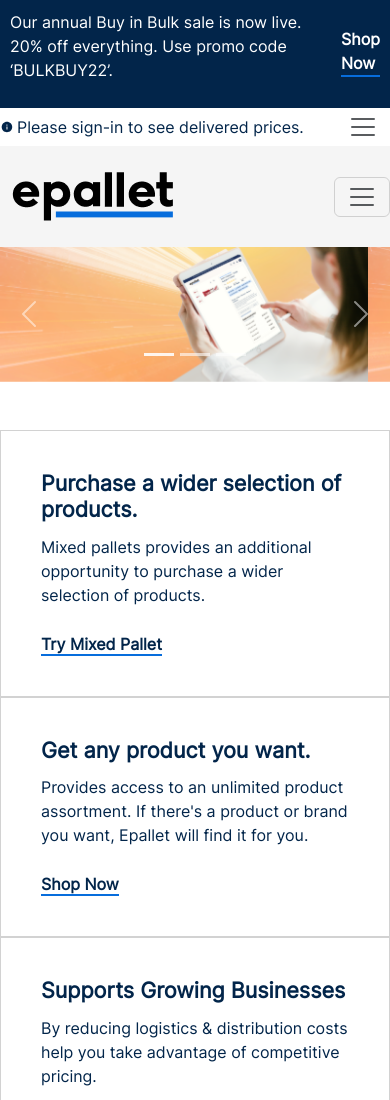
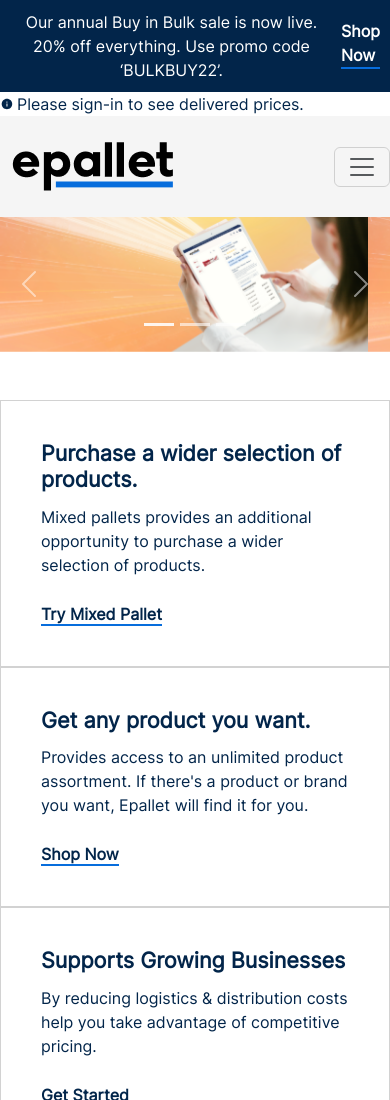
Before and after one commit to Ahmad-Qerem/task_1, a website: page index.html in a window 390 px wide. Shown: the top 1100 px of the page. Drawn offline with nearby package versions, Linux system fonts and the light colour scheme; files that its build step writes are made by us from their sources; files whose address does not match are found by name.

Commit message:
fix mobile view issue

```diff
--- a/index.html
+++ b/index.html
@@ -22,15 +22,15 @@
     <!-- header component -->
     <header>
       <div class="hederTitle">
-        <p class="fs-7">
+        <p class="m-0 fs-6 text-center">
           Our annual Buy in Bulk sale is now live. 20% off everything. Use promo
           code ‘BULKBUY22’.
         </p>
-        <a href="#">Shop Now</a>
+        <a class="d-lg-block d-sm-none" href="#">Shop Now</a>
       </div>
 
       <!-- nav 1-->
-      <nav class="container navbar navbar-expand-lg nav1 p-0">
+      <nav class="d-lg-flex d-sm-none container navbar navbar-expand-lg nav1 p-0">
         <div class="d-flex gap-1">
           <img src="/assets/images/icons/info.svg" />
           <div class="text-primary">
@@ -57,14 +57,6 @@
             </li>
           </ul>
         </div>
-
-        <button
-          class="navbar-toggler border-0"
-          data-toggle="collapse"
-          data-target="#navbarNav"
-        >
-          <span class="navbar-toggler-icon"></span>
-        </button>
       </nav>
 
       <!-- nav 2-->
```
